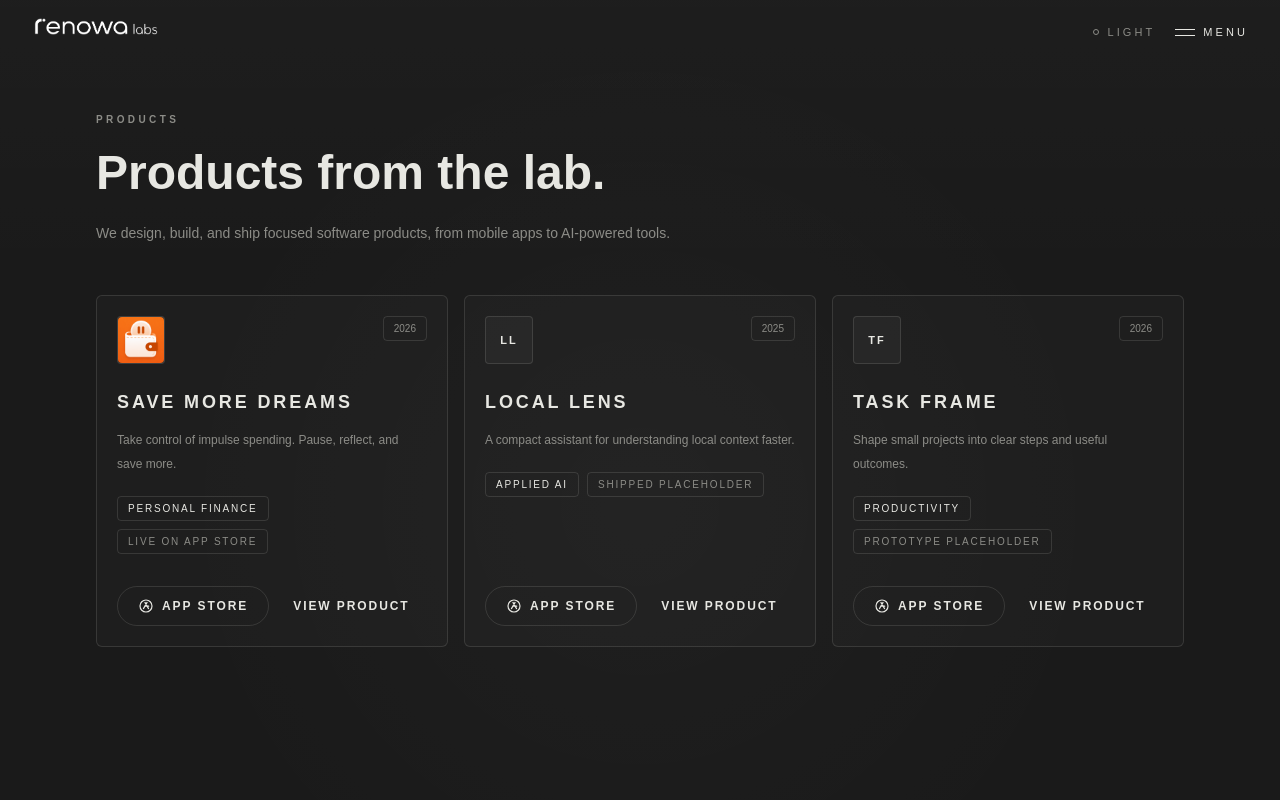
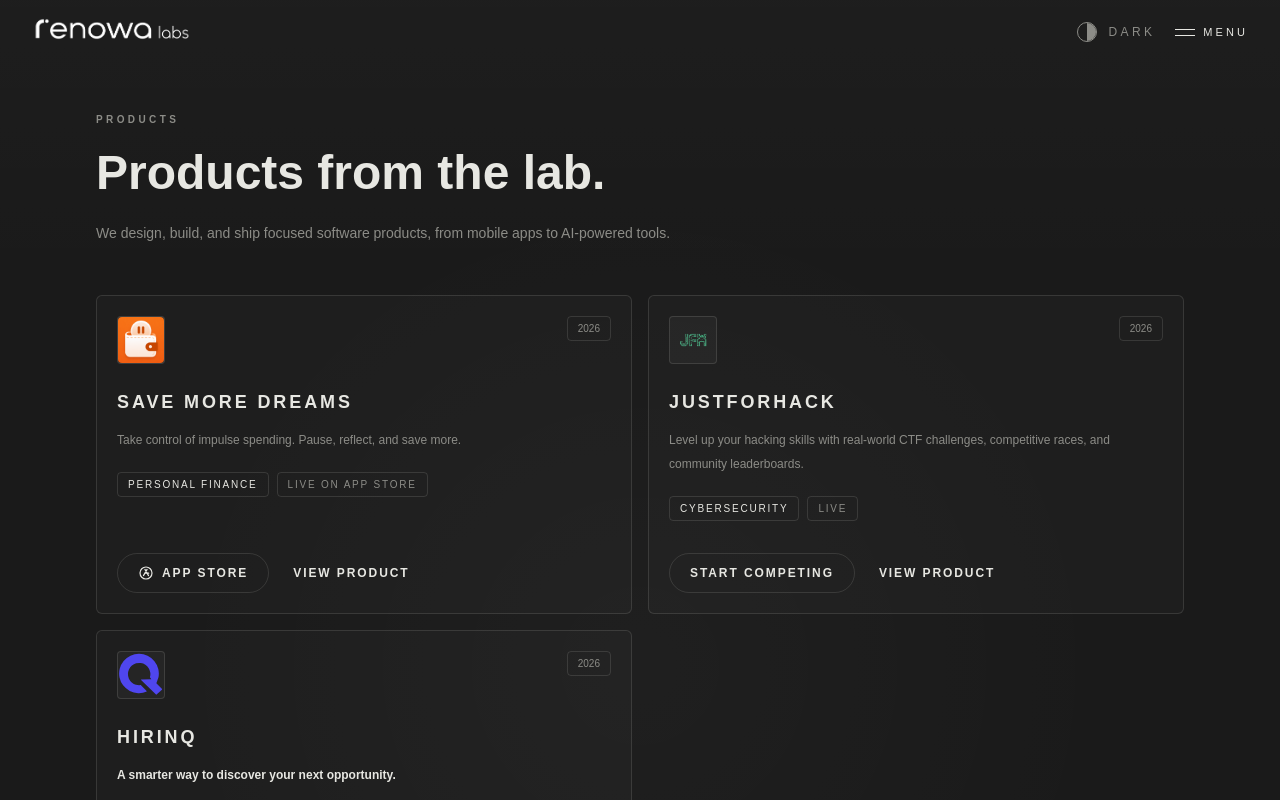
Before and after one commit to renowa-labs/renowa-labs-app, a Next.js app: page /products in a window 1280 px wide. Shown: the top 800 px of the page. Built offline with nearby package versions, Linux system fonts and the light colour scheme; a web font is replaced by a local one.

Commit message:
ui changes

```diff
--- a/app/globals.css
+++ b/app/globals.css
@@ -14,6 +14,7 @@
   --field-spot: rgba(255, 255, 255, 0.025);
   --field-wash: rgba(255, 255, 255, 0.015);
   --grid-line: rgba(255, 255, 255, 0.035);
+  --grid-edge: rgba(255, 255, 255, 0.08);
   --control-bg: rgba(31, 31, 31, 0.9);
   --control-bg-strong: rgba(31, 31, 31, 0.98);
 }
@@ -31,7 +32,8 @@
   --glow: rgba(23, 23, 23, 0.1);
   --field-spot: rgba(0, 0, 0, 0.045);
   --field-wash: rgba(0, 0, 0, 0.018);
-  --grid-line: rgba(0, 0, 0, 0.04);
+  --grid-line: rgba(23, 23, 23, 0.072);
+  --grid-edge: rgba(23, 23, 23, 0.1);
   --control-bg: rgba(239, 238, 232, 0.9);
   --control-bg-strong: rgba(239, 238, 232, 0.98);
 }
--- a/app/products/[slug]/page.tsx
+++ b/app/products/[slug]/page.tsx
@@ -44,7 +44,9 @@ export async function generateMetadata({ params }: ProductPageProps): Promise<Me
           url: product.screenshotPlaceholder,
           width: product.iconImage ? 1024 : 720,
           height: product.iconImage ? 1024 : 520,
-          alt: product.iconImage ? `${product.name} app icon` : `${product.name} product visual`,
+          alt: product.iconImage
+            ? `${product.name} ${product.platform === "Web" ? "logo" : "app icon"}`
+            : `${product.name} product visual`,
         },
       ],
     },
@@ -69,6 +71,9 @@ export default async function ProductDetailPage({ params }: ProductPageProps) {
   const launchUrl = product.launchUrl ?? product.appStoreUrl;
   const launchLabel = product.launchLabel ?? "Open App Store";
   const launchStyle = { "--product-accent": product.accent } as CSSProperties;
+  const detailLabels = product.tags
+    ? [product.status, ...product.tags]
+    : [product.platform, product.status, product.category];
 
   return (
     <>
@@ -84,7 +89,7 @@ export default async function ProductDetailPage({ params }: ProductPageProps) {
           <section className="grid gap-10 lg:grid-cols-[1fr_0.86fr] lg:items-start">
             <div>
               <div className="flex flex-wrap gap-2">
-                {[product.platform, product.status, product.category].map((item) => (
+                {detailLabels.map((item) => (
                   <span
                     key={item}
                     className="rounded-sm border border-[var(--border)] px-2.5 py-1 text-[10px] uppercase tracking-[0.18em] text-[color:var(--muted-foreground)]"
@@ -96,10 +101,15 @@ export default async function ProductDetailPage({ params }: ProductPageProps) {
               <h1 className="mt-6 text-balance text-3xl font-semibold leading-[1.06] text-[color:var(--foreground)] sm:text-5xl">
                 {product.name}
               </h1>
+              {product.tagline ? (
+                <p className="mt-5 max-w-2xl text-pretty text-base font-semibold leading-7 text-[color:var(--foreground)]">
+                  {product.tagline}
+                </p>
+              ) : null}
               <p className="mt-5 max-w-2xl text-pretty text-sm leading-7 text-[color:var(--muted-foreground)]">
                 {product.shortDescription}
               </p>
-              <p className="mt-8 max-w-2xl text-sm leading-7 text-[color:var(--muted-foreground)]">
+              <p className="mt-8 max-w-2xl whitespace-pre-line text-sm leading-7 text-[color:var(--muted-foreground)]">
                 {product.longDescription}
               </p>
               <div className="mt-9 flex flex-col gap-3 sm:flex-row">
@@ -122,7 +132,7 @@ export default async function ProductDetailPage({ params }: ProductPageProps) {
                 <div className="grid gap-5 text-center">
                   <Image
                     src={product.iconImage}
-                    alt={`${product.name} app icon`}
+                    alt={`${product.name} ${product.platform === "Web" ? "logo" : "app icon"}`}
                     width={168}
                     height={168}
                     priority
@@ -130,7 +140,7 @@ export default async function ProductDetailPage({ params }: ProductPageProps) {
                   />
                   <div>
                     <p className="text-[10px] font-semibold uppercase tracking-[0.28em] text-[color:var(--muted-foreground)]">
-                      App Store
+                      {product.launchIcon === "none" ? product.platform : "App Store"}
                     </p>
                     <p className="mt-2 text-sm font-semibold uppercase tracking-[0.16em] text-[color:var(--foreground)]">
                       {product.name}
--- a/components/brand/RenowaGlyphMark.tsx
+++ b/components/brand/RenowaGlyphMark.tsx
@@ -31,11 +31,11 @@ export function RenowaGlyphMark({ className }: { className?: string }) {
           </div>
         ))}
       </div>
-      <div className="mt-4 flex items-center justify-center gap-3 text-[10px] uppercase tracking-[0.32em] text-[color:var(--muted-foreground)]">
+      {/* <div className="mt-4 flex items-center justify-center gap-3 text-[10px] uppercase tracking-[0.32em] text-[color:var(--muted-foreground)]">
         <span>Product Systems</span>
         <span className="h-px w-10 bg-[var(--border)]" />
         <span>AZ / World</span>
-      </div>
+      </div> */}
     </div>
   );
 }
--- a/components/brand/Wordmark.tsx
+++ b/components/brand/Wordmark.tsx
@@ -5,12 +5,16 @@ import { cn } from "@/lib/cn";
 export function Wordmark({
   href = "/",
   className,
+  size = "default",
   onClick,
 }: {
   href?: string;
   className?: string;
+  size?: "default" | "header";
   onClick?: () => void;
 }) {
+  const logoSize = size === "header" ? "w-32 sm:w-40" : "w-28 sm:w-32";
+
   return (
     <Link
       href={href}
@@ -27,7 +31,7 @@ export function Wordmark({
         width={1493}
         height={246}
         priority
-        className="theme-logo-dark h-auto w-28 sm:w-32"
+        className={cn("theme-logo-dark h-auto", logoSize)}
       />
       <Image
         src="/logo/horizontal/renowa-labs-horizontal-light-exact.svg"
@@ -35,7 +39,7 @@ export function Wordmark({
         width={1493}
         height={246}
         priority
-        className="theme-logo-light h-auto w-28 sm:w-32"
+        className={cn("theme-logo-light h-auto", logoSize)}
       />
     </Link>
   );
--- a/components/home/HomePortal.tsx
+++ b/components/home/HomePortal.tsx
@@ -46,12 +46,12 @@ export function HomePortal() {
             [ AI / MOBILE PRODUCTS / APPLIED SOFTWARE ]
           </p>
           <RenowaGlyphMark className="home-reveal" />
-          <h1 className="home-reveal mt-9 text-balance text-xl font-semibold leading-snug text-[color:var(--foreground)] sm:text-2xl">
+          {/* <h1 className="home-reveal mt-9 text-balance text-xl font-semibold leading-snug text-[color:var(--foreground)] sm:text-2xl">
             AI-first products, built  for the world.
           </h1>
           <p className="home-reveal mt-5 max-w-2xl text-pretty text-xs leading-6 text-[color:var(--muted-foreground)] sm:text-sm">
             Renowa Labs is a small technology lab creating intelligent software for local and global markets.
-          </p>
+          </p> */}
 
           <div className="home-reveal mt-10 flex flex-wrap justify-center gap-x-7 gap-y-3">
             {products.map((product, index) => (
@@ -90,7 +90,7 @@ export function HomePortal() {
           </div>
         </section>
       </div>
-      <HackerNewsTicker />
+      {/* <HackerNewsTicker /> */}
     </main>
   );
 }
--- a/components/products/ProductCard.tsx
+++ b/components/products/ProductCard.tsx
@@ -14,6 +14,7 @@ export function ProductCard({ product }: { product: Product }) {
   const launchUrl = product.launchUrl ?? product.appStoreUrl;
   const launchLabel = product.launchLabel ?? "App Store";
   const launchStyle = { "--product-accent": product.accent } as CSSProperties;
+  const categoryLabels = product.tags ?? [product.category];
 
   useGSAP(
     () => {
@@ -46,7 +47,7 @@ export function ProductCard({ product }: { product: Product }) {
           {product.iconImage ? (
             <Image
               src={product.iconImage}
-              alt={`${product.name} app icon`}
+              alt={`${product.name} ${product.platform === "Web" ? "logo" : "app icon"}`}
               width={48}
               height={48}
               className="size-full rounded-[4px] object-cover"
@@ -61,11 +62,19 @@ export function ProductCard({ product }: { product: Product }) {
       </div>
       <div className="mt-6 flex-1">
         <h2 className="text-lg font-semibold uppercase tracking-[0.16em] text-[color:var(--foreground)]">{product.name}</h2>
+        {product.tagline ? (
+          <p className="mt-3 text-xs font-semibold leading-6 text-[color:var(--foreground)]">{product.tagline}</p>
+        ) : null}
         <p className="mt-3 text-xs leading-6 text-[color:var(--muted-foreground)]">{product.shortDescription}</p>
         <div className="mt-5 flex flex-wrap gap-2">
-          <span className="rounded-sm border border-[var(--border)] px-2.5 py-1 text-[10px] uppercase tracking-[0.18em] text-[color:var(--foreground)]">
-            {product.category}
-          </span>
+          {categoryLabels.map((label) => (
+            <span
+              key={label}
+              className="rounded-sm border border-[var(--border)] px-2.5 py-1 text-[10px] uppercase tracking-[0.18em] text-[color:var(--foreground)]"
+            >
+              {label}
+            </span>
+          ))}
           <span className="rounded-sm border border-[var(--border)] px-2.5 py-1 text-[10px] uppercase tracking-[0.18em] text-[color:var(--muted-foreground)]">
             {product.status}
           </span>
--- a/components/products/ProductGrid.tsx
+++ b/components/products/ProductGrid.tsx
@@ -3,7 +3,7 @@ import { ProductCard } from "@/components/products/ProductCard";
 
 export function ProductGrid({ products }: { products: Product[] }) {
   return (
-    <div className="grid gap-4 sm:grid-cols-2 lg:grid-cols-3">
+    <div className="grid gap-4 sm:grid-cols-2">
       {products.map((product) => (
         <ProductCard key={product.slug} product={product} />
       ))}
--- a/components/site/Header.tsx
+++ b/components/site/Header.tsx
@@ -100,7 +100,7 @@ export function Header() {
   return (
     <header className="fixed inset-x-0 top-0 z-40 bg-transparent">
       <div className="flex h-16 w-full items-start justify-between px-5 pt-4 sm:px-8">
-        <Wordmark />
+        <Wordmark size="header" />
         <div className="flex items-center gap-5">
           <ThemeToggle />
           <button
@@ -155,7 +155,7 @@ export function Header() {
             width={1493}
             height={246}
             priority
-            className="theme-logo-dark absolute left-[-4vw] top-1/2 w-[min(68rem,94vw)] max-w-none -translate-y-1/2 opacity-[0.08] blur-[2px]"
+            className="theme-logo-dark absolute left-[2vw] top-1/2 w-[min(68rem,94vw)] max-w-none -translate-y-1/2 opacity-[0.08] blur-[2px]"
           />
           <Image
             src="/logo/horizontal/renowa-labs-horizontal-light-exact.svg"
@@ -164,7 +164,7 @@ export function Header() {
             width={1493}
             height={246}
             priority
-            className="theme-logo-light absolute left-[-4vw] top-1/2 w-[min(68rem,94vw)] max-w-none -translate-y-1/2 opacity-[0.08] blur-[2px]"
+            className="theme-logo-light absolute left-[2vw] top-1/2 w-[min(68rem,94vw)] max-w-none -translate-y-1/2 opacity-[0.08] blur-[2px]"
           />
           <div className="absolute left-[8vw] top-1/2 hidden max-w-sm -translate-y-1/2 text-[color:var(--foreground)] lg:block">
             <p className="renowa-menu-reveal text-[11px] uppercase tracking-[0.28em] text-[color:var(--muted-foreground)]">
--- a/components/site/ThemeToggle.tsx
+++ b/components/site/ThemeToggle.tsx
@@ -1,6 +1,7 @@
 "use client";
 
 import { useSyncExternalStore } from "react";
+import { cn } from "@/lib/cn";
 
 type Theme = "dark" | "light";
 
@@ -55,19 +56,26 @@ function applyTheme(theme: Theme) {
 
 export function ThemeToggle() {
   const theme = useSyncExternalStore(subscribeTheme, readTheme, () => "dark");
+  const nextTheme = theme === "dark" ? "light" : "dark";
 
   return (
     <button
       type="button"
-      className="cursor-pointer group inline-flex items-center gap-2 rounded-sm text-[11px] uppercase tracking-[0.28em] text-[color:var(--muted-foreground)] transition hover:text-[color:var(--foreground)] focus-visible:outline focus-visible:outline-1 focus-visible:outline-offset-4 focus-visible:outline-[var(--accent)]"
-      aria-label={`Switch to ${theme === "dark" ? "light" : "dark"} mode`}
+      className="group inline-flex min-h-8 cursor-pointer items-center gap-3 rounded-sm text-[12px] uppercase tracking-[0.28em] text-[color:var(--muted-foreground)] transition hover:text-[color:var(--foreground)] focus-visible:outline focus-visible:outline-1 focus-visible:outline-offset-4 focus-visible:outline-[var(--accent)]"
+      aria-label={`Switch to ${nextTheme} mode`}
       onClick={() => {
-        const nextTheme = theme === "dark" ? "light" : "dark";
         applyTheme(nextTheme);
       }}
     >
-      <span className="size-1.5 rounded-full border border-current transition group-hover:scale-125" aria-hidden="true" />
-      <span>{theme}</span>
+      <span className="relative size-5 shrink-0 overflow-hidden rounded-full border border-current" aria-hidden="true">
+        <span
+          className={cn(
+            "absolute inset-y-0 left-0 w-1/2 bg-current transition-transform duration-300",
+            theme === "light" ? "translate-x-full" : "translate-x-0",
+          )}
+        />
+      </span>
+      <span>{nextTheme}</span>
     </button>
   );
 }
--- a/data/products.ts
+++ b/data/products.ts
@@ -1,9 +1,11 @@
 export type Product = {
   slug: string;
   name: string;
+  tagline?: string;
   shortDescription: string;
   longDescription: string;
   category: string;
+  tags?: string[];
   status: string;
   platform: string;
   appStoreUrl: string;
@@ -65,67 +67,99 @@ export const products = [
     },
   },
   {
-    slug: "local-lens",
-    name: "Local Lens",
-    shortDescription: "A compact assistant for understanding local context faster.",
+    slug: "justforhack",
+    name: "JustForHack",
+    shortDescription: "Level up your hacking skills with real-world CTF challenges, competitive races, and community leaderboards.",
     longDescription:
-      "Local Lens helps users make sense of places, tasks, and language in everyday workflows, with a calm interface built for quick decisions.",
-    category: "Applied AI",
-    status: "Shipped placeholder",
-    platform: "iOS",
-    appStoreUrl: "#", // TODO: Replace with the real App Store URL.
-    accent: "#c9c9c3",
+      "JustForHack is a free, community-driven cybersecurity learning platform built for hackers of all levels. Practice across Web Exploitation, Cryptography, Forensics, Binary, OSINT, and Networking, earn XP and badges for every solve, then put your skills to the test in timed competitions and head-to-head races.",
+    category: "Cybersecurity",
+    status: "Live",
+    platform: "Web",
+    appStoreUrl: "https://www.justforhack.com/",
+    launchUrl: "https://www.justforhack.com/",
+    launchLabel: "Start competing",
+    launchIcon: "none",
+    accent: "#03d16e",
+    featureHeading: "Learn while you hack.",
     features: [
-      "Context-aware prompts",
-      "Short answer mode",
-      "Saved research snippets",
-      "Mobile-first interaction patterns",
+      "Solve real-world CTF challenges across six security categories",
+      "Compete in timed events and head-to-head CTF races",
+      "Earn XP, coins, and badges as your skills grow",
+      "Climb individual and team leaderboards",
+      "Learn with beginner guides, tutorials, and walkthroughs",
+      "Join a community built for security researchers",
     ],
-    year: "2025",
-    icon: "LL",
-    screenshotPlaceholder: "/brand/renowa-product-placeholder.svg",
-    preview: {
-      frame: "mobile",
-      eyebrow: "Video preview",
-      heading: "Show the product flow before people install it.",
-      description:
-        "Mobile products can use a vertical app walkthrough here. Add a video file later and this section will become the live preview.",
-      posterImage: "/brand/renowa-product-placeholder.svg",
-      caption: "Preview slot for Local Lens.",
-      steps: ["Capture context", "Review compact answers", "Save the useful parts"],
-    },
+    year: "2026",
+    icon: "JFH",
+    iconImage: "/products/justforhack/logo.png",
+    screenshotPlaceholder: "/products/justforhack/logo.png",
   },
   {
-    slug: "task-frame",
-    name: "Task Frame",
-    shortDescription: "Shape small projects into clear steps and useful outcomes.",
-    longDescription:
-      "Task Frame is a lightweight planning tool for turning loose ideas into practical scopes, milestones, and review points for small teams.",
-    category: "Productivity",
-    status: "Prototype placeholder",
-    platform: "iOS",
-    appStoreUrl: "#", // TODO: Replace with the real App Store URL.
-    accent: "#b8b8b2",
+    slug: "hirinq",
+    name: "Hirinq",
+    tagline: "A smarter way to discover your next opportunity.",
+    shortDescription:
+      "An AI-powered, mobile-first job discovery platform that helps candidates find relevant opportunities without navigating endless vacancy lists. Hirinq brings jobs from multiple sources into one personalized experience, making discovery, saving, and applying faster and simpler.",
+    longDescription: [
+      "Hirinq reimagines job searching with a mobile-first discovery experience. Instead of browsing through long and repetitive vacancy lists, candidates can quickly explore relevant opportunities, save jobs they are interested in, and apply using the most suitable application method.",
+      "Behind the experience, Hirinq collects and structures vacancies from multiple sources, removes duplicate listings, and uses intelligent matching to connect candidates with roles that better fit their skills, preferences, and career goals.",
+      "The platform is initially being developed for the Azerbaijani job market, with a broader vision of creating a modern and scalable recruitment experience for international markets.",
+    ].join("\n\n"),
+    category: "Recruitment",
+    tags: ["AI", "Recruitment", "Mobile"],
+    status: "Coming Soon",
+    platform: "Mobile App",
+    appStoreUrl: "https://hirinq.ai/",
+    launchUrl: "https://hirinq.ai/",
+    launchLabel: "Explore Hirinq",
+    launchIcon: "none",
+    accent: "#4f46ef",
+    featureHeading: "Job discovery, shaped around the candidate.",
     features: [
-      "Goal-to-plan conversion",
-      "Milestone outlines",
-      "Review prompts",
-      "Clean project snapshots",
+      "Personalized job recommendations",
+      "Fast, swipe-based vacancy discovery",
+      "Vacancies from multiple trusted sources",
+      "Intelligent duplicate detection",
+      "Saved jobs and application tracking",
+      "Direct, email, and external application options",
+      "A mobile-first candidate experience",
     ],
     year: "2026",
-    icon: "TF",
-    screenshotPlaceholder: "/brand/renowa-product-placeholder.svg",
-    preview: {
-      frame: "web",
-      eyebrow: "Video preview",
-      heading: "A flexible frame for web products and desktop tools.",
-      description:
-        "Website and web-app products use a wider browser-style preview, while mobile apps can keep the phone frame. The content is controlled per product.",
-      posterImage: "/brand/renowa-product-placeholder.svg",
-      caption: "Preview slot for Task Frame.",
-      steps: ["Shape the task", "Review milestones", "Share the snapshot"],
-    },
+    icon: "H",
+    iconImage: "/products/hirinq/hirinq-mark.svg",
+    screenshotPlaceholder: "/products/hirinq/hirinq-mark.svg",
   },
+  // {
+  //   slug: "task-frame",
+  //   name: "Task Frame",
+  //   shortDescription: "Shape small projects into clear steps and useful outcomes.",
+  //   longDescription:
+  //     "Task Frame is a lightweight planning tool for turning loose ideas into practical scopes, milestones, and review points for small teams.",
+  //   category: "Productivity",
+  //   status: "Prototype placeholder",
+  //   platform: "iOS",
+  //   appStoreUrl: "#", // TODO: Replace with the real App Store URL.
+  //   accent: "#b8b8b2",
+  //   features: [
+  //     "Goal-to-plan conversion",
+  //     "Milestone outlines",
+  //     "Review prompts",
+  //     "Clean project snapshots",
+  //   ],
+  //   year: "2026",
+  //   icon: "TF",
+  //   screenshotPlaceholder: "/brand/renowa-product-placeholder.svg",
+  //   preview: {
+  //     frame: "web",
+  //     eyebrow: "Video preview",
+  //     heading: "A flexible frame for web products and desktop tools.",
+  //     description:
+  //       "Website and web-app products use a wider browser-style preview, while mobile apps can keep the phone frame. The content is controlled per product.",
+  //     posterImage: "/brand/renowa-product-placeholder.svg",
+  //     caption: "Preview slot for Task Frame.",
+  //     steps: ["Shape the task", "Review milestones", "Share the snapshot"],
+  //   },
+  // },
 ] satisfies Product[];
 
 export function getProduct(slug: string): Product | undefined {
```
Also changed, not shown: components/brand/AnimatedSignalField.tsx (+4 -4 lines), components/site/Footer.tsx (+9 -6 lines), public/products/hirinq/hirinq-mark.svg (added), public/products/justforhack/logo.png (added).
